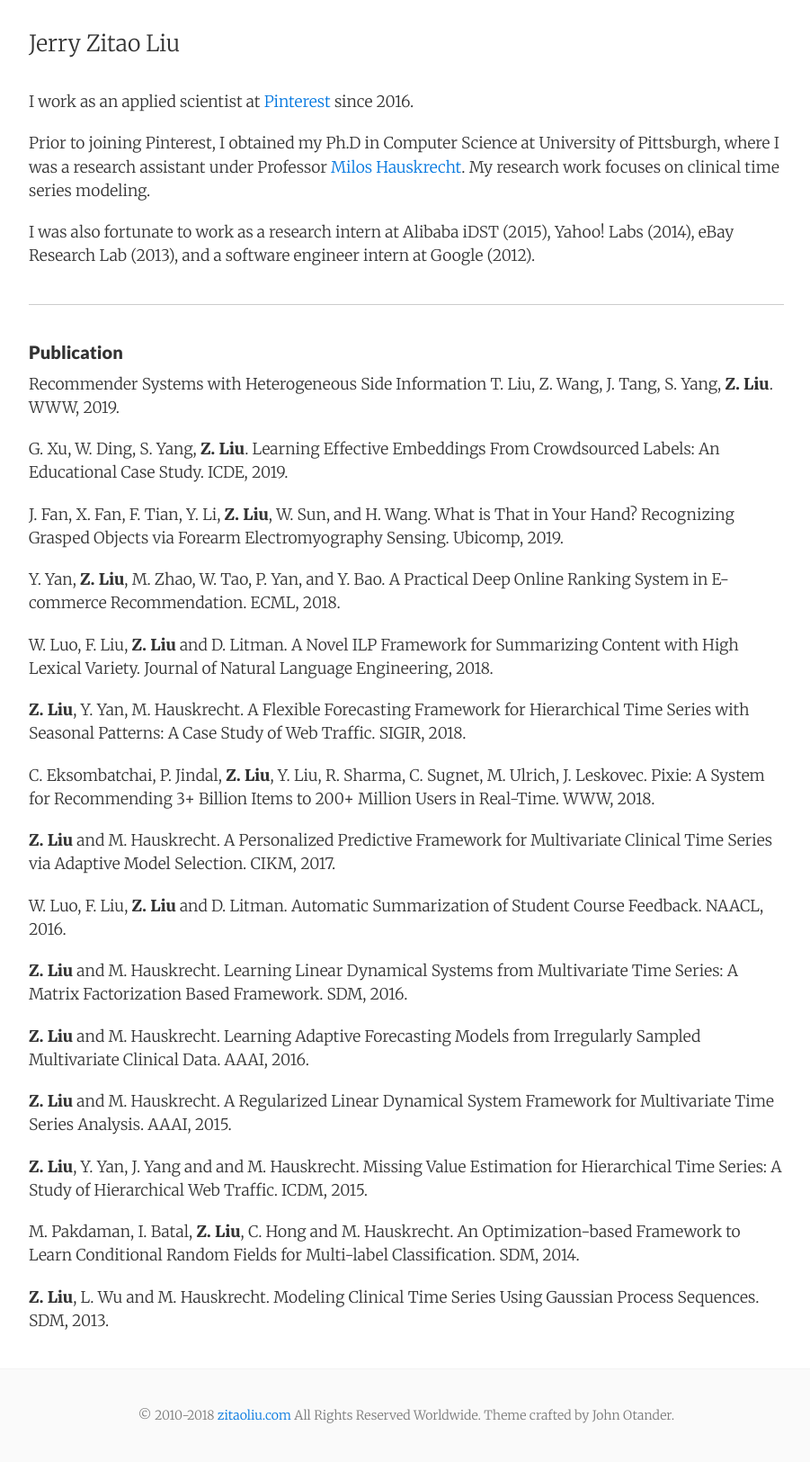
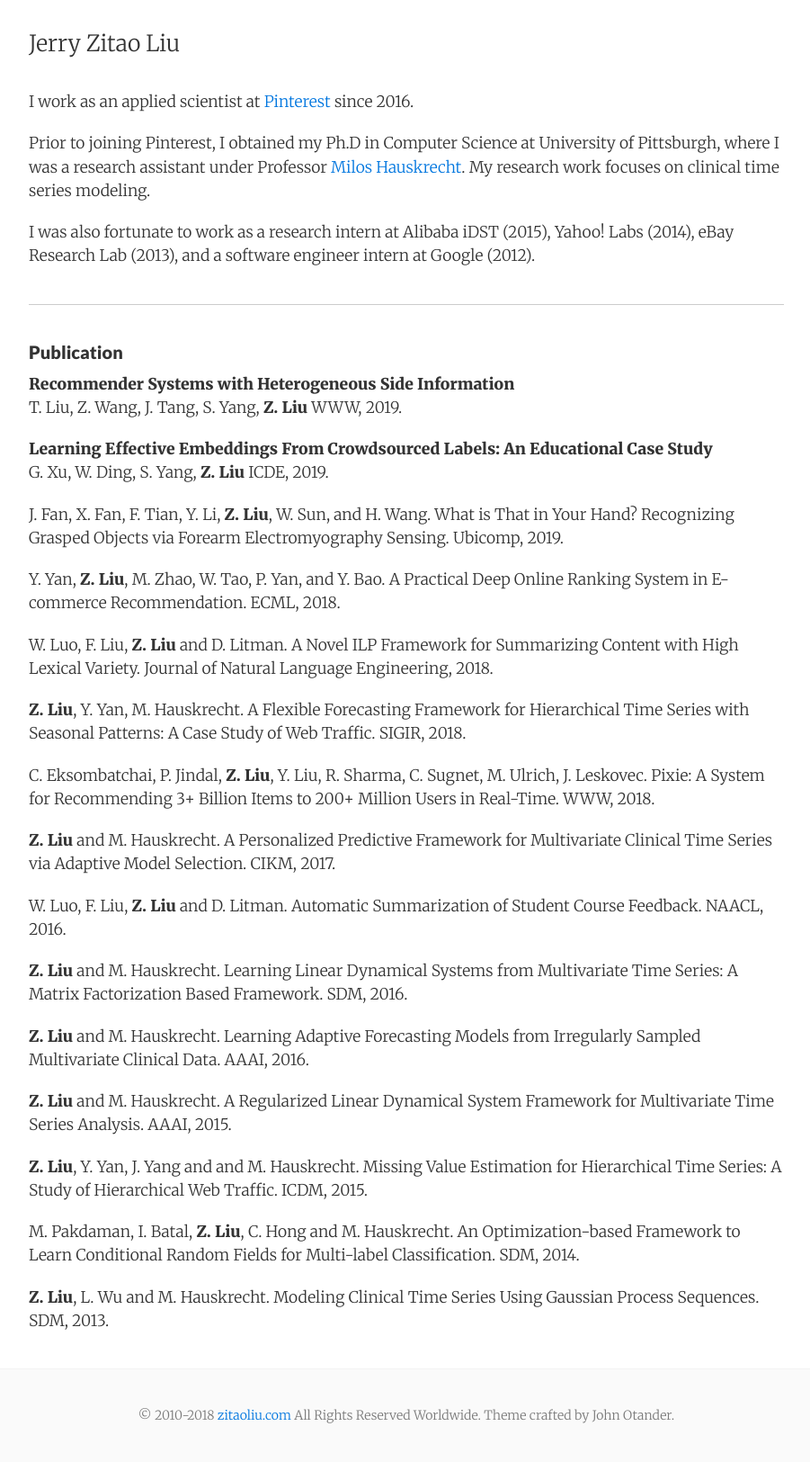
Before and after one commit to zitaoliu/zitaoliu.github.io, a Jekyll site: the page built from index.html, in a window 1280 px wide. Shown: the whole page at 90% size, without its empty margins (188-1089 px from the left). Built offline with Jekyll 4.4.1, drawn with Linux system fonts in a browser that asks for light colours; nearby versions of some CDN libraries.

Commit message:
check styles

```diff
--- a/_includes/index_content.md
+++ b/_includes/index_content.md
@@ -9,11 +9,13 @@ I was also fortunate to work as a research intern at Alibaba iDST (2015), Yahoo!
 
 #### Publication
 
-Recommender Systems with Heterogeneous Side Information
-T. Liu, Z. Wang, J. Tang, S. Yang, **Z. Liu**.
+**Recommender Systems with Heterogeneous Side Information**
+T. Liu, Z. Wang, J. Tang, S. Yang, **Z. Liu**
 WWW, 2019.
 
-G. Xu, W. Ding, S. Yang, **Z. Liu**. Learning Effective Embeddings From Crowdsourced Labels: An Educational Case Study. ICDE, 2019.
+**Learning Effective Embeddings From Crowdsourced Labels: An Educational Case Study**
+G. Xu, W. Ding, S. Yang, **Z. Liu**
+ICDE, 2019.
 
 J. Fan, X. Fan, F. Tian, Y. Li, **Z. Liu**, W. Sun, and H. Wang. What is That in Your Hand? Recognizing Grasped Objects via Forearm Electromyography Sensing. Ubicomp, 2019.
 
```
